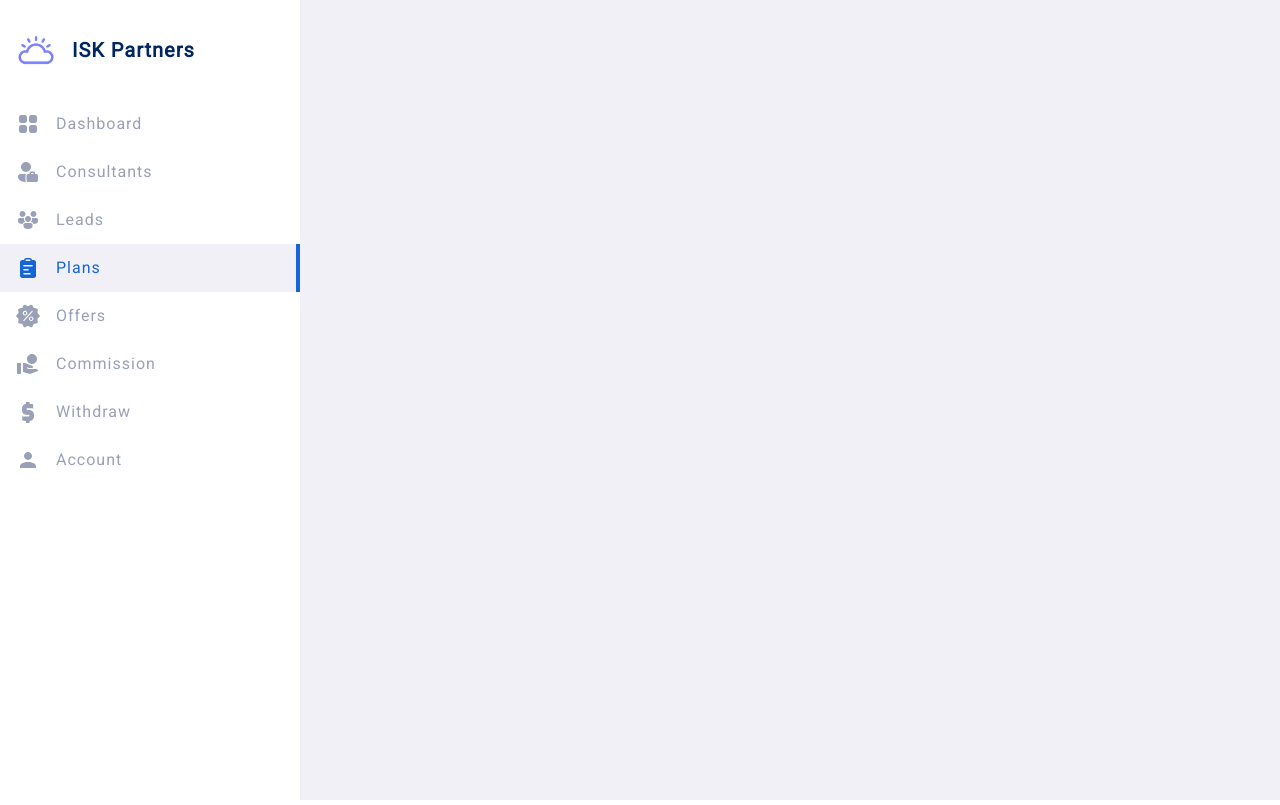
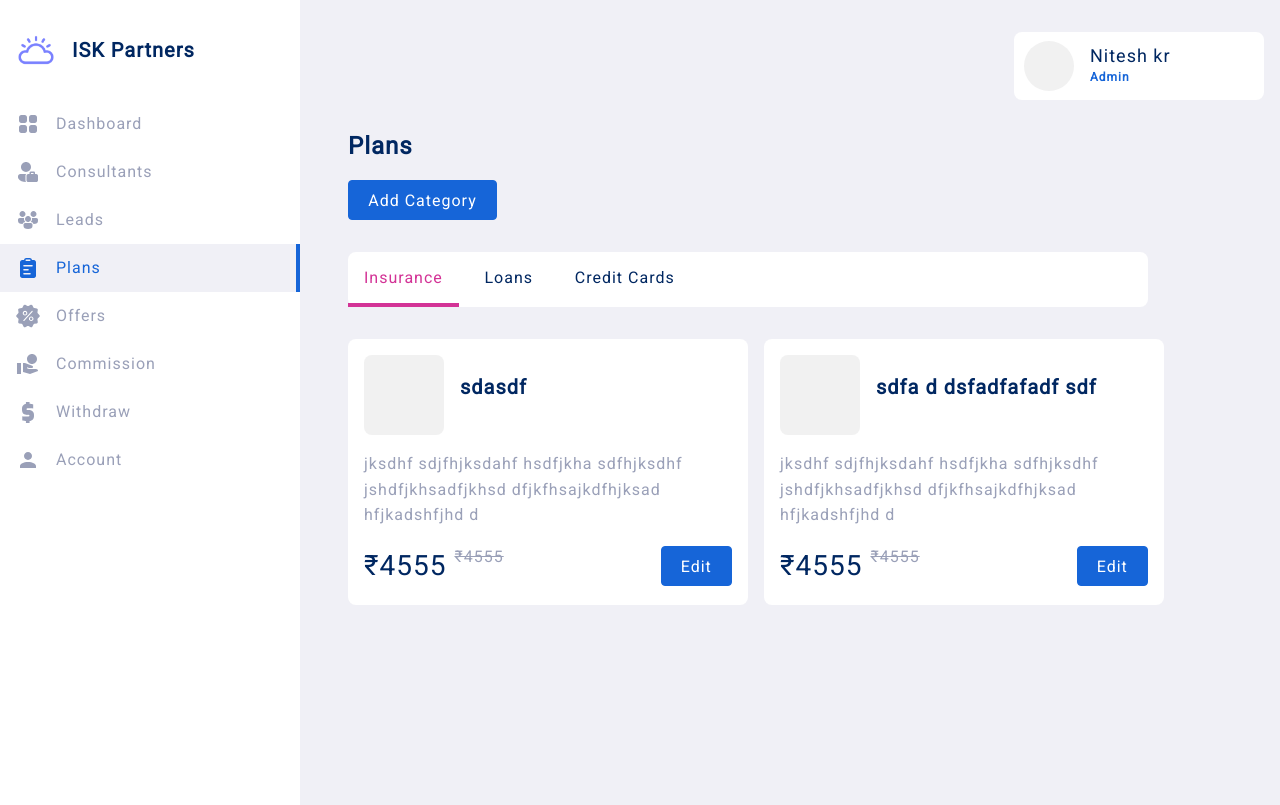
Before and after one commit to nitesh-dev/ITC-Partners-frontend, a Nuxt app: page /admin/plans in a window 1280 px wide. Built offline with nearby package versions, Linux system fonts and the light colour scheme.

Commit message:
plans page completed

```diff
--- a/pages/admin/index.vue
+++ b/pages/admin/index.vue
@@ -71,10 +71,6 @@ import {earningHistoryRaw, withdrawHistoryRaw, profitHistoryRaw, leadsHistoryRaw
 </template>
 <style scoped>
 
-.panel .header {
-    justify-content: flex-end;
-}
-
 
 
 /* -------------------- statistics --------------- */
--- a/pages/admin/plans.vue
+++ b/pages/admin/plans.vue
@@ -1,11 +1,174 @@
 <script setup lang='ts'>
+import { LoanCategory, LoanSubCategory } from 'data/dataTypes';
 import { tabs } from '~/data/admin'
+
+const categories = ref(Array<LoanCategory>())
+categories.value.push({
+    id: '1',
+    name: ' Insurance'
+})
+
+categories.value.push({
+    id: '2',
+    name: ' Loans'
+})
+
+categories.value.push({
+    id: '3',
+    name: ' Credit Cards'
+})
+
+
+const allPlans = ref(Array<LoanSubCategory>())
+allPlans.value.push({
+    id: '1',
+    category_id: '1',
+    name: 'sdasdf',
+    price: 4555,
+    discount: 0,
+    description: 'jksdhf sdjfhjksdahf hsdfjkha sdfhjksdhf jshdfjkhsadfjkhsd dfjkfhsajkdfhjksad hfjkadshfjhd d',
+    image: '',
+    datetime: 0
+})
+
+allPlans.value.push({
+    id: '2',
+    category_id: '2',
+    name: 'sdfas dsfaddf',
+    price: 4555,
+    discount: 0,
+    description: 'jksdhf sdjfhjksdahf hsdfjkha sdfhjksdhf jshdfjkhsadfjkhsd dfjkfhsajkdfhjksad hfjkadshfjhd d',
+    image: '',
+    datetime: 0
+})
+
+allPlans.value.push({
+    id: '3',
+    category_id: '3',
+    name: 'sdfa dafadf sdf',
+    price: 4555,
+    discount: 0,
+    description: 'jksdhf sdjfhjksdahf hsdfjkha sdfhjksdhf jshdfjkhsadfjkhsd dfjkfhsajkdfhjksad hfjkadshfjhd d',
+    image: '',
+    datetime: 0
+})
+
+allPlans.value.push({
+    id: '4',
+    category_id: '1',
+    name: 'sdfa d dsfadfafadf sdf',
+    price: 4555,
+    discount: 0,
+    description: 'jksdhf sdjfhjksdahf hsdfjkha sdfhjksdhf jshdfjkhsadfjkhsd dfjkfhsajkdfhjksad hfjkadshfjhd d',
+    image: '',
+    datetime: 0
+})
+
+allPlans.value.push({
+    id: '5',
+    category_id: '3',
+    name: 'sdfa dafadsfsdaf df sdf',
+    price: 4555,
+    discount: 0,
+    description: 'jksdhf sdjfhjksdahf hsdfjkha sdfhjksdhf jshdfjkhsadfjkhsd dfjkfhsajkdfhjksad hfjkadshfjhd d',
+    image: '',
+    datetime: 0
+})
+
+
+const activeTabIndex = ref(0)
+
+function onTabChange(index: number) {
+    // alert(index)
+    activeTabIndex.value = index
+}
+
 </script>
 <template>
     <div class="panel">
         <Sidebar :active-tab="3" :tab-data="tabs"></Sidebar>
+
+        <!-- header -->
+        <div class="header">
+            <Profile name="Nitesh kr" role="Admin" />
+        </div>
+
+        <h2>Plans</h2>
+        <button class="primary">Add Category</button>
+        <WidgetsTab :active-tab="activeTabIndex" :names="categories.map((item) => item.name)"
+            :onChange="event => onTabChange(event)">
+        </WidgetsTab>
+
+        <template v-for="category, index in categories">
+            <div v-if="activeTabIndex == index" class="tab-container plan">
+
+                <template v-for="plan, index in allPlans">
+                    <div class="card" v-if="plan.category_id == category.id">
+                        <div class="title">
+                            <img src="~/public/images/no_image.png">
+                            <h3>{{ plan.name }}</h3>
+                        </div>
+                        <p>{{ plan.description }}</p>
+                        <div class="price-container">
+                            <div class="container">
+                                <span class="discount">₹{{ plan.price - plan.discount }}</span>
+                                <span class="price">₹{{ plan.price }}</span>
+                            </div>
+                            <button class="primary">Edit</button>
+                        </div>
+                    </div>
+                </template>
+            </div>
+        </template>
+
+
     </div>
 </template>
 <style scoped>
+.plan {
+    display: flex;
+    flex-wrap: wrap;
+    gap: 1rem;
+}
 
+.plan .card {
+    width: 400px;
+    min-height: 200px;
+    padding: 1rem;
+}
+
+.plan .card .title {
+    display: flex;
+    gap: 1rem;
+}
+
+.plan .card img {
+    width: 80px;
+    height: 80px;
+    border-radius: var(--normal-radius);
+    object-fit: cover;
+}
+
+.plan .price-container {
+    display: flex;
+    align-items: center;
+    justify-content: space-between;
+}
+
+.plan .price-container .container {
+    display: flex;
+    align-items: flex-start;
+    gap: 0.5rem;
+}
+
+.plan .price {
+    color: var(--color-on-surface);
+    text-decoration: line-through;
+
+}
+
+.plan .discount {
+    font-size: 28px;
+    color: var(--color-on-surface-dark);
+}
 </style>
```
